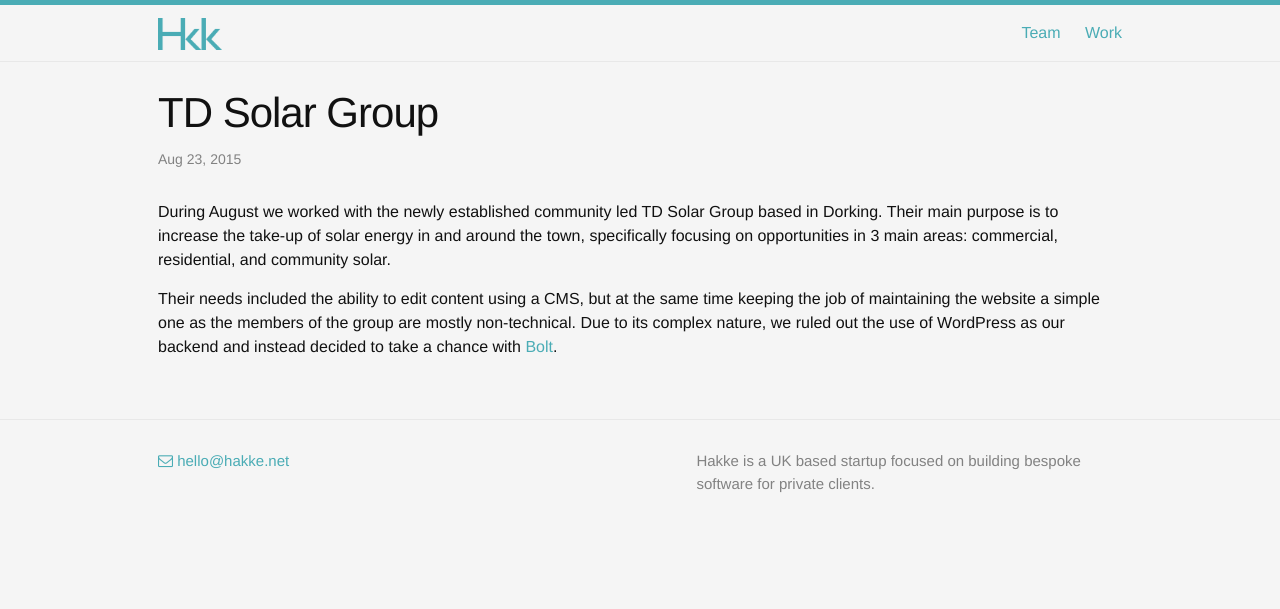
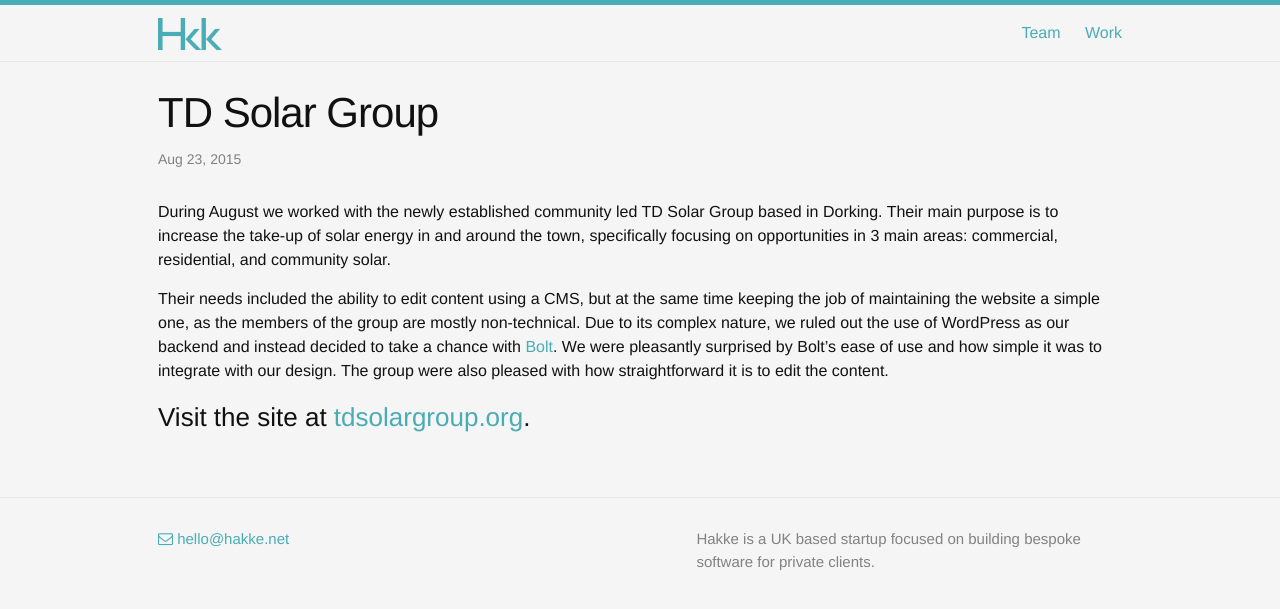
Before and after one commit to hakke-team/hakke-site, a Jekyll site: the page built from _posts/2015-08-23-td-solar-group.markdown, in a window 1280 px wide. Shown: the top 609 px of the page. Built offline with Jekyll 4.4.1, drawn with Linux system fonts in a browser that asks for light colours; nearby versions of some CDN libraries.

Commit message:
Added more text to blog post.

```diff
--- a/_posts/2015-08-23-td-solar-group.markdown
+++ b/_posts/2015-08-23-td-solar-group.markdown
@@ -8,4 +8,6 @@
 ---
 During August we worked with the newly established community led TD Solar Group based in Dorking. Their main purpose is to increase the take-up of solar energy in and around the town, specifically focusing on opportunities in 3 main areas: commercial, residential, and community solar.
 
-Their needs included the ability to edit content using a CMS, but at the same time keeping the job of maintaining the website a simple one as the members of the group are mostly non-technical. Due to its complex nature, we ruled out the use of WordPress as our backend and instead decided to take a chance with [Bolt](http://bolt.cm/).
+Their needs included the ability to edit content using a CMS, but at the same time keeping the job of maintaining the website a simple one, as the members of the group are mostly non-technical. Due to its complex nature, we ruled out the use of WordPress as our backend and instead decided to take a chance with [Bolt](http://bolt.cm/). We were pleasantly surprised by Bolt's ease of use and how simple it was to integrate with our design. The group were also pleased with how straightforward it is to edit the content.
+
+### Visit the site at [tdsolargroup.org]({{ page.site-link }}).
```
